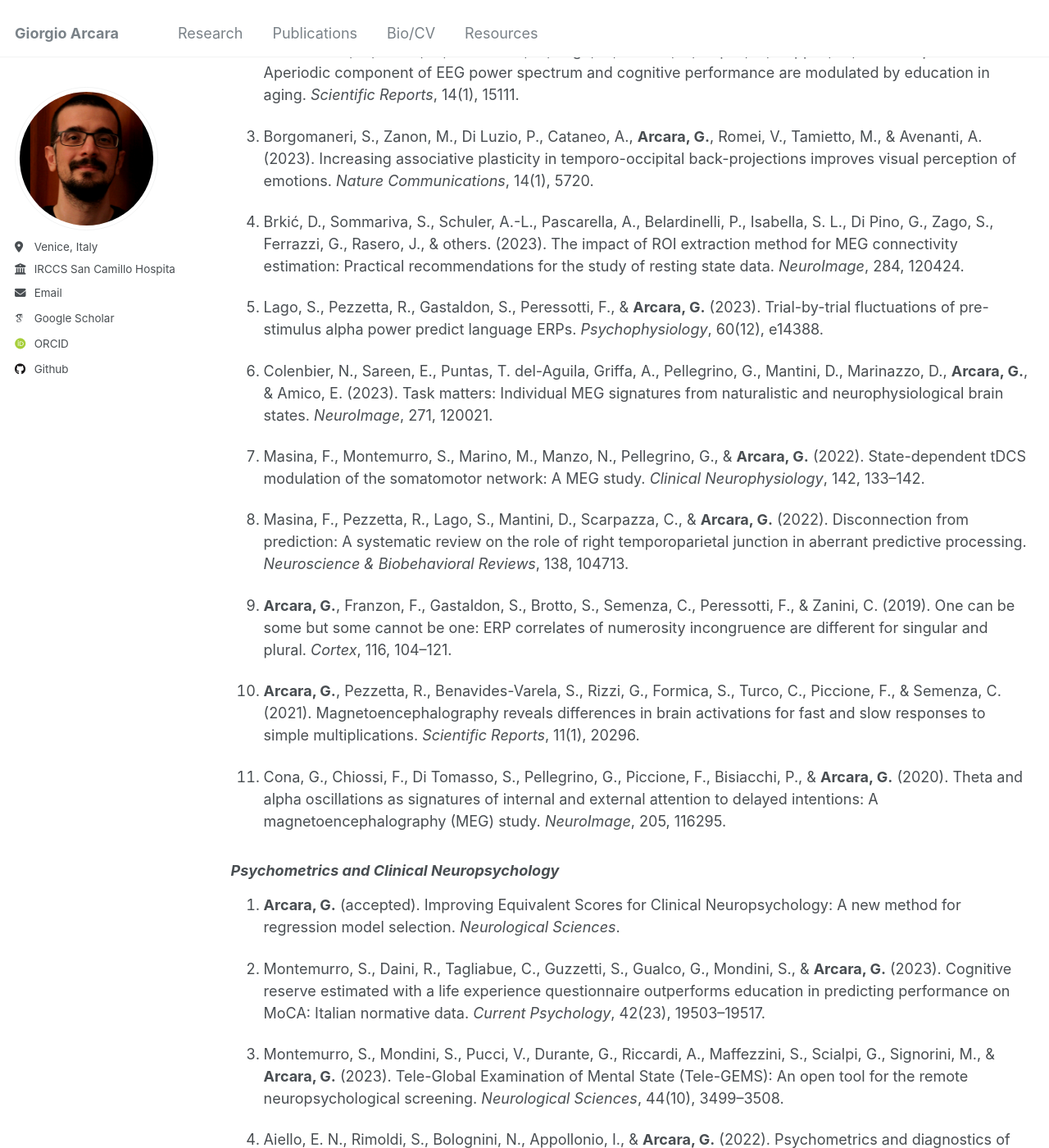
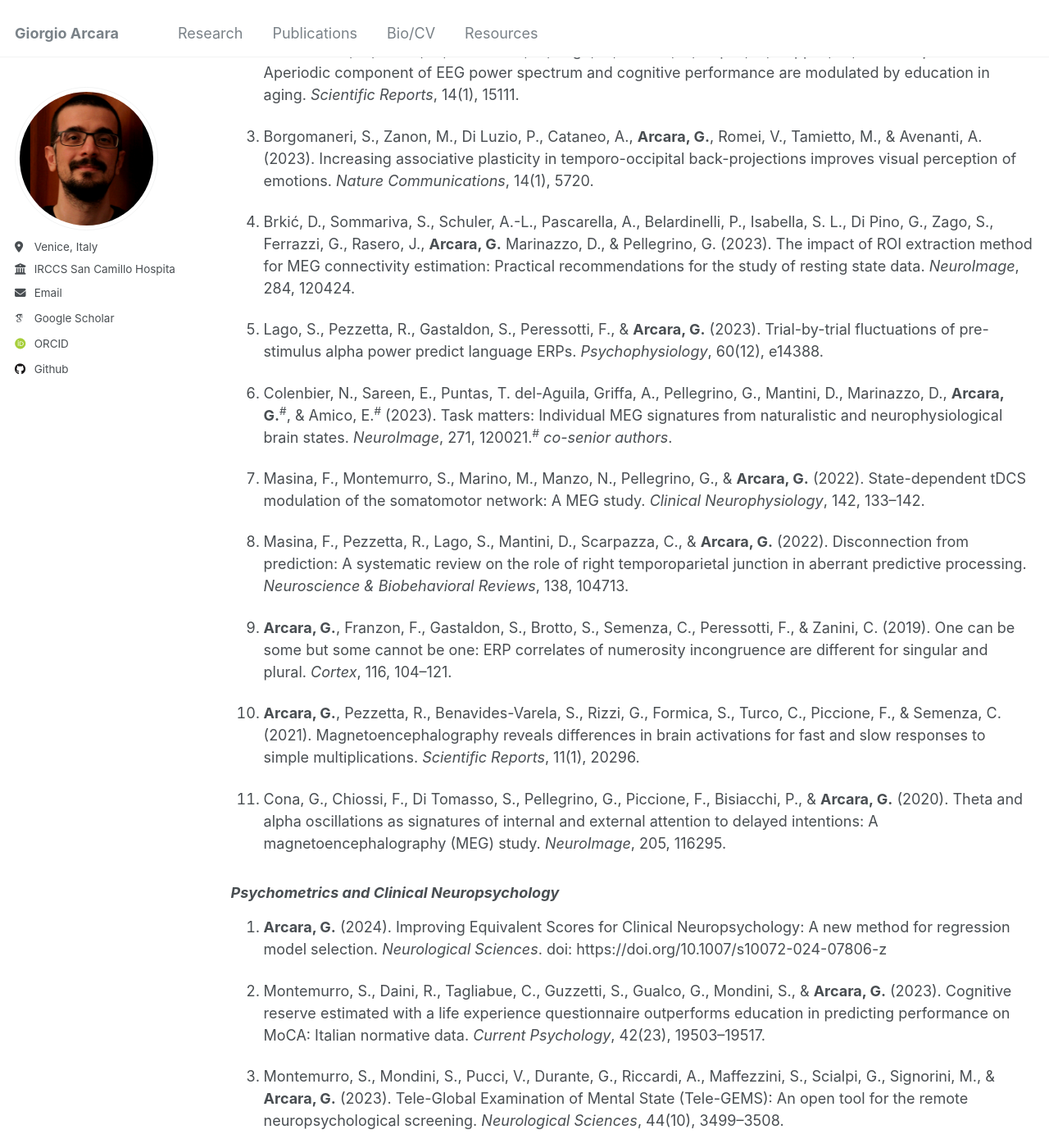
Before and after one commit to giorgioarcara/giorgioarcara.github.io, a Jekyll site: the page built from _pages/publications.md, in a window 1280 px wide and 1400 px high, scrolled down 383 px. Shown: the whole window at 82% size. Built offline with Jekyll 4.4.1, drawn with Linux system fonts in a browser that asks for light colours; some web fonts are replaced.

Commit message:
added publications

```diff
--- a/_pages/publications.md
+++ b/_pages/publications.md
@@ -21,11 +21,11 @@ You can check all my publications in my [Scholar](https://scholar.google.com/cit
 
 3.	Borgomaneri, S., Zanon, M., Di Luzio, P., Cataneo, A., **Arcara, G.**, Romei, V., Tamietto, M., & Avenanti, A. (2023). Increasing associative plasticity in temporo-occipital back-projections improves visual perception of emotions. *Nature Communications*, 14(1), 5720.
 
-4.	Brkić, D., Sommariva, S., Schuler, A.-L., Pascarella, A., Belardinelli, P., Isabella, S. L., Di Pino, G., Zago, S., Ferrazzi, G., Rasero, J., & others. (2023). The impact of ROI extraction method for MEG connectivity estimation: Practical recommendations for the study of resting state data. *NeuroImage*, 284, 120424.
+4.	Brkić, D., Sommariva, S., Schuler, A.-L., Pascarella, A., Belardinelli, P., Isabella, S. L., Di Pino, G., Zago, S., Ferrazzi, G., Rasero, J., **Arcara, G.** Marinazzo, D., & Pellegrino, G. (2023). The impact of ROI extraction method for MEG connectivity estimation: Practical recommendations for the study of resting state data. *NeuroImage*, 284, 120424.
 
 5.	Lago, S., Pezzetta, R., Gastaldon, S., Peressotti, F., & **Arcara, G.** (2023). Trial-by-trial fluctuations of pre-stimulus alpha power predict language ERPs. *Psychophysiology*, 60(12), e14388.
 
-6.	Colenbier, N., Sareen, E., Puntas, T. del-Aguila, Griffa, A., Pellegrino, G., Mantini, D., Marinazzo, D., **Arcara, G.**, & Amico, E. (2023). Task matters: Individual MEG signatures from naturalistic and neurophysiological brain states. *NeuroImage*, 271, 120021.
+6.	Colenbier, N., Sareen, E., Puntas, T. del-Aguila, Griffa, A., Pellegrino, G., Mantini, D., Marinazzo, D., **Arcara, G.**<sup>#</sup>, & Amico, E.<sup>#</sup> (2023). Task matters: Individual MEG signatures from naturalistic and neurophysiological brain states. *NeuroImage*, 271, 120021.<sup>#</sup> *co-senior authors*.
 
 7.	Masina, F., Montemurro, S., Marino, M., Manzo, N., Pellegrino, G., & **Arcara, G.** (2022). State-dependent tDCS modulation of the somatomotor network: A MEG study. *Clinical Neurophysiology*, 142, 133–142.
 
@@ -40,7 +40,7 @@ You can check all my publications in my [Scholar](https://scholar.google.com/cit
 
 ### *Psychometrics and Clinical Neuropsychology*
 
-1. **Arcara, G.** (accepted). Improving Equivalent Scores for Clinical Neuropsychology: A new method for regression model selection. *Neurological Sciences*.
+1. **Arcara, G.** (2024). Improving Equivalent Scores for Clinical Neuropsychology: A new method for regression model selection. *Neurological Sciences*. doi: https://doi.org/10.1007/s10072-024-07806-z
 
 2.	Montemurro, S., Daini, R., Tagliabue, C., Guzzetti, S., Gualco, G., Mondini, S., & **Arcara, G.** (2023). Cognitive reserve estimated with a life experience questionnaire outperforms education in predicting performance on MoCA: Italian normative data. *Current Psychology*, 42(23), 19503–19517.
 
```
Also changed, not shown: 1 other file.
